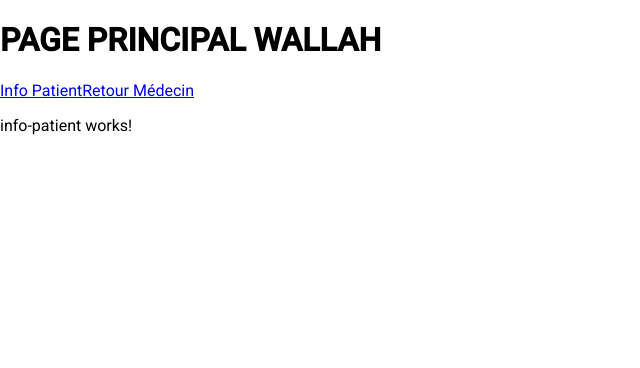
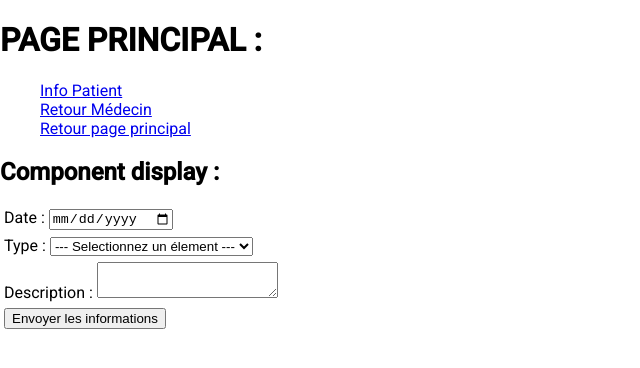
Before and after one commit to AlexGodfrin81/projet_FPA, an Angular app: page /infoPatient in a window 1280 px wide. Shown: the top 368 px of the page, without its empty margins (0-640 px from the left). Built offline with nearby package versions, Linux system fonts and the light colour scheme.

Commit message:
création formulaire

```diff
--- a/src/app/app.component.css
+++ b/src/app/app.component.css
@@ -1,3 +1,3 @@
-#coucou {
-    color: red;
+nav>ul {
+    list-style: none;
 }
--- a/src/app/app.component.html
+++ b/src/app/app.component.html
@@ -1,6 +1,10 @@
-<h1>PAGE PRINCIPAL WALLAH</h1>
+<h1>PAGE PRINCIPAL :</h1>
 <nav>
-  <a routerLink="/infoPatient">Info Patient</a>
-  <a routerLink="/retourMedecin">Retour Médecin</a>
+  <ul>
+    <li><a routerLink="/infoPatient">Info Patient</a></li>
+    <li><a routerLink="/retourMedecin">Retour Médecin</a></li>
+    <li><a routerLink="/">Retour page principal</a></li>
+  </ul>
 </nav>
+<h2>Component display :</h2>
 <router-outlet></router-outlet>
--- a/src/app/component/info-patient/info-patient.component.css
+++ b/src/app/component/info-patient/info-patient.component.css
@@ -0,0 +1,8 @@
+form>div {
+    padding: 2px 2px 2px 2px;
+    margin: 2px 2px 2px 2px;
+}
+
+label {
+    padding-right: 4px;
+}
--- a/src/app/component/info-patient/info-patient.component.html
+++ b/src/app/component/info-patient/info-patient.component.html
@@ -1 +1,21 @@
-<p>info-patient works!</p>
+<form action="/infoPatient" method="post">
+    <div>
+        <label for="incident_date_id">Date :</label>
+        <input type="date" id="incident_date_id" name="incident_date">
+    </div>
+    <div>
+        <label for="incident_selector_id">Type&nbsp;:</label>
+        <select id="incident_selector_id" name="incident_selector">
+            <option>--- Selectionnez un élement ---</option>
+            <option>Miaou</option>
+            <option>UwU</option>
+        </select>
+    </div>
+    <div>
+        <label for="incident_description_id">Description :</label>
+        <textarea id="incident_description_id" name="incident_description"></textarea>
+    </div>
+    <div>
+        <button type="submit">Envoyer les informations</button>
+    </div>
+</form>
```
